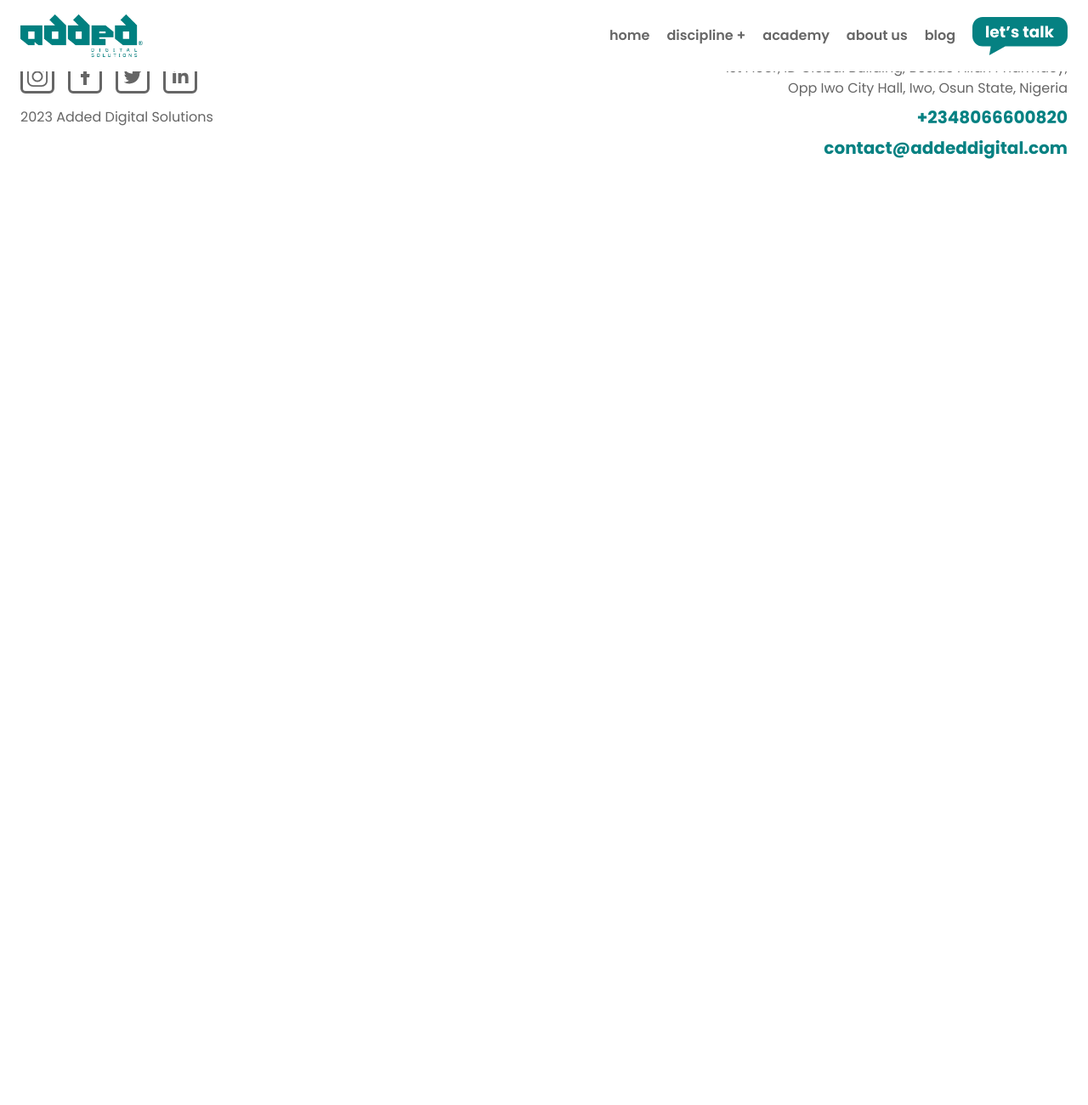
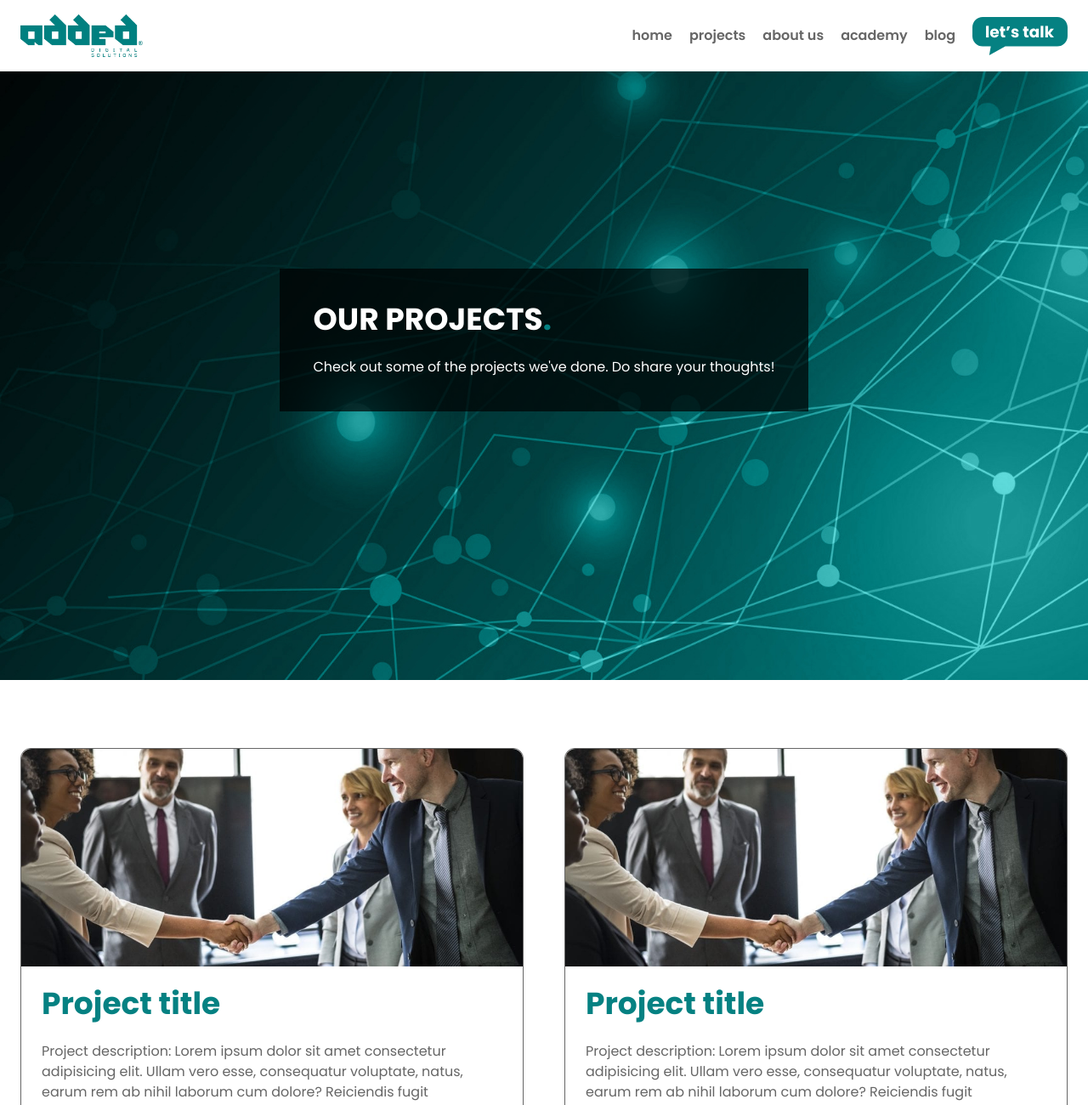
Before and after one commit to Qaudri/added-frontend, a Nuxt app: page /projects in a window 1280 px wide. Shown: the top 1300 px of the page at 85% size. Before the commit the page ends 800 px from the top, so only its background shows below. Built offline with nearby package versions, Linux system fonts and the light colour scheme.

Commit message:
projects pages templated added: content to be filled in

```diff
--- a/components/Navigation/NavBar.vue
+++ b/components/Navigation/NavBar.vue
@@ -12,13 +12,13 @@
             <UiButtonsTertiary @clicked="$router.push({path: '/'})">home</UiButtonsTertiary>
           </li>
           <li>
-            <UiButtonsTertiary>discipline +</UiButtonsTertiary>
-          </li>
-          <li>
-            <NuxtLink class="font-semibold text-sm xl:text-base 2xl:text-lg hover:text-primary ease-in-out duration-300  hover:border-primary select-none text-left outline-none text-accent" to="https://academy.addeddigital.com/">academy</NuxtLink>
+            <UiButtonsTertiary @clicked="$router.push('/projects')">projects</UiButtonsTertiary>
           </li>
           <li>
             <UiButtonsTertiary @clicked="$router.push({name: 'about'})">about us</UiButtonsTertiary>
+          </li>
+          <li>
+            <NuxtLink class="font-semibold text-sm xl:text-base 2xl:text-lg hover:text-primary ease-in-out duration-300  hover:border-primary select-none text-left outline-none text-accent h-2" to="https://academy.addeddigital.com/">academy</NuxtLink>
           </li>
           <li>
             <UiButtonsTertiary @clicked="test">blog</UiButtonsTertiary>
--- a/pages/about.vue
+++ b/pages/about.vue
@@ -1,4 +1,7 @@
 <template>
+  <Head>
+    <Title>About | Added Digital Solutions</Title>
+  </Head>
   <header id="hero" class="h-screen-50 md:h-screen-60 lg:h-screen flex items-center justify-center">
     <div class="bg-black bg-opacity-70 p-10 text-white max-w-3xl">
       <UiTypographyH2 class="uppercase">about us<span class="text-primary">.</span></UiTypographyH2>
--- /dev/null
+++ b/pages/projects/[project].vue
@@ -0,0 +1,37 @@
+<template>
+  <Head>
+    <Title>Project Title | Added Digital Solutions</Title>
+  </Head>
+  <header id="project" class="h-screen-50 md:h-screen-60 lg:h-screen flex items-center justify-center"></header>
+  <section class="max-w-7xl py-20 container mx-auto px-6 text-accent">
+    <div class="md:w-4/5 lg:w-3/5">
+      <UiTypographyH2>project name<span class="text-primary">.</span> </UiTypographyH2>
+      <h3 class="text-xl mt-6">A brief description about the project. Lorem ipsum dolor sit amet consectetur adipisicing elit.</h3>
+      <UiTypographyP class="mt-6">Our Solution to the project. Lorem ipsum dolor sit amet consectetur, adipisicing elit. Et totam nihil repellendus quibusdam, suscipit error laudantium! Quam quaerat molestias doloribus dolorem aperiam placeat pariatur voluptates praesentium, molestiae nam ducimus debitis!</UiTypographyP>
+    </div>
+
+    <ul class="grid lg:grid-cols-2 gap-8 mt-16">
+      <li v-for="item in 6" class="aspect-square bg-accent portfolio"></li>
+    </ul>
+  </section>
+</template>
+<style>
+.background {
+  background: url('@/assets/images/satisfaction.jpeg');
+  background-size: cover !important;
+  background-position: center !important;
+  background-repeat: no-repeat !important;
+}
+
+#project {
+  background: url('@/assets/images/hero/03.jpg');
+  background-size: cover !important;
+  background-position: center !important;
+  background-repeat: no-repeat !important;
+}
+
+.portfolio:nth-child(3n){
+  grid-column: span 2;
+  aspect-ratio: 2/1;
+}
+</style>
--- /dev/null
+++ b/pages/projects/index.vue
@@ -0,0 +1,40 @@
+<template>
+  <Head>
+    <Title>Projects | Added Digital Solutions</Title>
+  </Head>
+  <header id="hero" class="h-screen-50 md:h-screen-60 lg:h-screen flex items-center justify-center">
+    <div class="bg-black bg-opacity-70 p-10 text-white max-w-3xl">
+      <UiTypographyH2 class="uppercase">our projects<span class="text-primary">.</span></UiTypographyH2>
+      <UiTypographyP class="mt-6">Check out some of the projects we've done. Do share your thoughts!</UiTypographyP>
+    </div>
+  </header>
+  <section class="max-w-7xl py-20 container mx-auto px-6 text-accent">
+    <ul class="grid grid-cols-1 xl:grid-cols-2 gap-12">
+      <li class="rounded-xl border border-accent" v-for="project in 6">
+        <NuxtLink :to="{name: 'projects-project', params: {project: 'sample project'}}">
+          <div class="background h-64 w-full rounded-t-xl"></div>
+          <div class="p-6">
+            <UiTypographyH2 class="text-primary">Project title</UiTypographyH2>
+            <UiTypographyP class="mt-6">Project description: Lorem ipsum dolor sit amet consectetur adipisicing elit. Ullam vero esse, consequatur voluptate, natus, earum rem ab nihil laborum cum dolore? Reiciendis fugit recusandae quos tempore molestias nesciunt exercitationem explicabo!</UiTypographyP>
+            <UiButtonsSecondary class="mt-6">Read More</UiButtonsSecondary>
+          </div>
+        </NuxtLink>
+      </li>
+    </ul>
+  </section>
+</template>
+<style>
+.background {
+  background: url('@/assets/images/satisfaction.jpeg');
+  background-size: cover !important;
+  background-position: center !important;
+  background-repeat: no-repeat !important;
+}
+
+#hero {
+  background: url('@/assets/images/tech.jpg');
+  background-size: cover !important;
+  background-position: center !important;
+  background-repeat: no-repeat !important;
+}
+</style>
```
